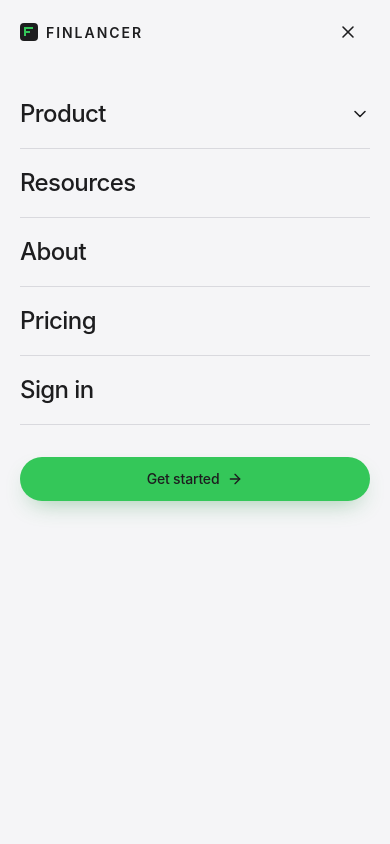
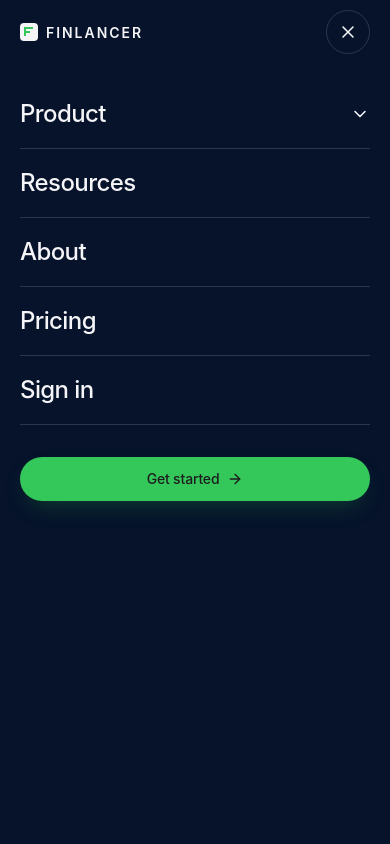
Before and after one commit to Malikversuslife/finlancer, a React (Vite) app: page / in a window 390 px wide. Both pictures are taken after a click on the button "Open menu". Shown: the top 844 px of the page. Built offline with nearby package versions, Linux system fonts and the light colour scheme; the HTML template or start-up script is replaced by a standard one.

Commit message:
Fix mobile navigation contrast

```diff
--- a/src/components/Layout.tsx
+++ b/src/components/Layout.tsx
@@ -98,27 +98,27 @@ function Header() {
       )}
 
       {drawer && (
-        <div className="fixed inset-0 z-50 overflow-y-auto bg-paper lg:hidden">
+        <div className="fixed inset-0 z-50 overflow-y-auto bg-[#06132b] text-paper lg:hidden">
           <div className="flex h-16 items-center justify-between px-5">
-            <Logo className="text-[14px]" />
-            <button className="flex h-11 w-11 items-center justify-center" aria-label="Close menu" onClick={() => setDrawer(false)}><X size={20} strokeWidth={1.9} /></button>
+            <Logo className="text-[14px] text-paper" />
+            <button className="flex h-11 w-11 items-center justify-center rounded-full border border-white/15 text-paper transition-colors hover:border-signal hover:text-signal" aria-label="Close menu" onClick={() => setDrawer(false)}><X size={20} strokeWidth={1.9} /></button>
           </div>
           <nav className="menu-in px-5 pb-10 pt-4" aria-label="Mobile">
-            <button className="flex w-full items-center justify-between border-b border-line py-4 text-[24px] font-medium tracking-tight" aria-expanded={mobileProduct} onClick={() => setMobileProduct(v => !v)}>
+            <button className="flex w-full items-center justify-between border-b border-white/15 py-4 text-[24px] font-medium tracking-tight text-paper" aria-expanded={mobileProduct} onClick={() => setMobileProduct(v => !v)}>
               Product <ChevronDown size={20} strokeWidth={1.9} className={`transition-transform ${mobileProduct ? 'rotate-180' : ''}`} />
             </button>
             {mobileProduct && (
-              <div className="menu-in border-b border-line py-2">
+              <div className="menu-in border-b border-white/15 py-2">
                 {[...PRODUCT_NAV.slice(0, 5), { to: '/intelligence', t: 'Finlancer Intelligence', d: 'Financial intelligence that sees the bigger picture.' }].map(i => (
-                  <Link key={i.to} to={i.to} className="block py-3 pl-1">
-                    <p className={`text-[15px] ${i.to === '/intelligence' ? 'font-medium text-signal-deep' : ''}`}>{i.t}</p>
-                    <p className="text-[12px] text-mute">{i.d}</p>
+                  <Link key={i.to} to={i.to} className="block rounded-[12px] py-3 pl-3 transition-colors hover:bg-white/8">
+                    <p className={`text-[15px] ${i.to === '/intelligence' ? 'font-medium text-signal' : 'text-paper'}`}>{i.t}</p>
+                    <p className="mt-0.5 text-[12px] leading-snug text-paper/55">{i.d}</p>
                   </Link>
                 ))}
               </div>
             )}
             {[['/resources', 'Resources'], ['/about', 'About'], ['/pricing', 'Pricing'], ['/contact', 'Sign in']].map(([to, l]) => (
-              <Link key={to + l} to={to} className="block border-b border-line py-4 text-[24px] font-medium tracking-tight">{l}</Link>
+              <Link key={to + l} to={to} className="block border-b border-white/15 py-4 text-[24px] font-medium tracking-tight text-paper transition-colors hover:text-signal">{l}</Link>
             ))}
             <Button to="/contact" className="mt-8 w-full justify-center">Get started</Button>
           </nav>
```
